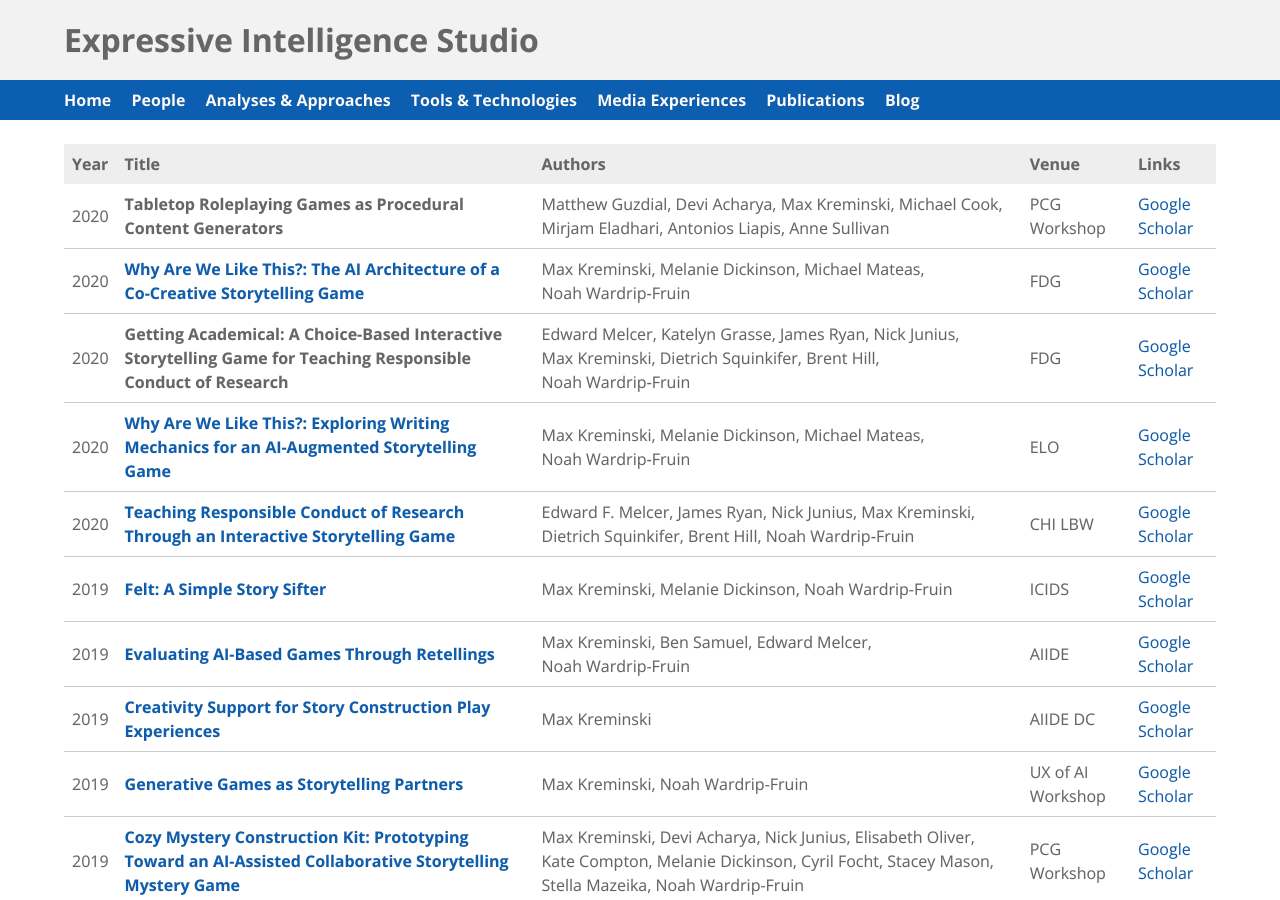
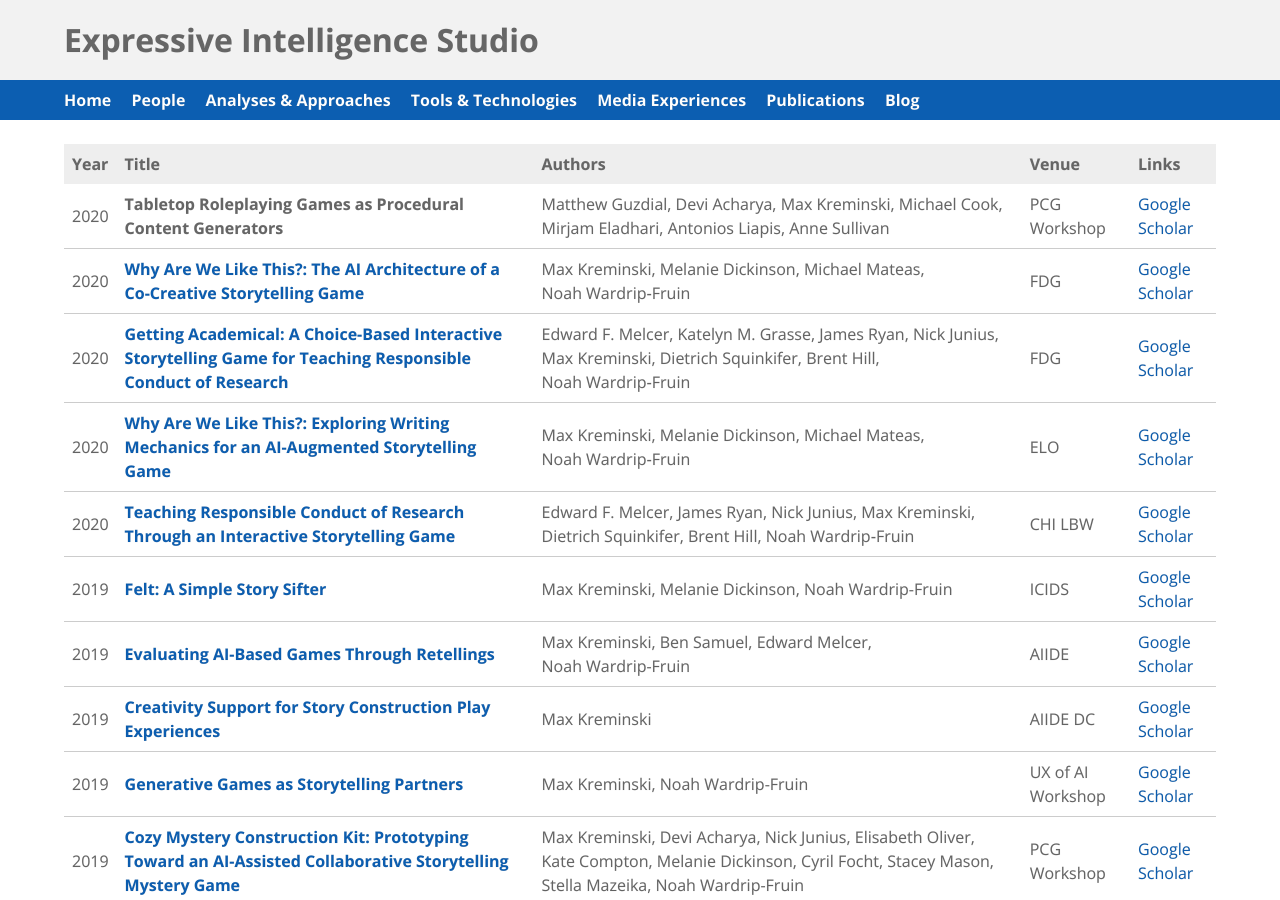
Before and after one commit to ExpressiveIntelligence/expressiveintelligence.github.io, a Jekyll site: the page built from publications/index.html, in a window 1280 px wide and 900 px high. Built offline with Jekyll 4.4.1, drawn with Linux system fonts in a browser that asks for light colours; some of the changed lines change nothing that is shown.

Commit message:
Add PDF link for FDG 2020 RCR paper

```diff
--- a/_data/publications.json
+++ b/_data/publications.json
@@ -19,8 +19,8 @@
 },
 {
   "title": "Getting Academical: A Choice-Based Interactive Storytelling Game for Teaching Responsible Conduct of Research",
-  "url": "",
-  "authors": ["Edward Melcer", "Katelyn Grasse", "James Ryan", "Nick Junius", "Max Kreminski", "Dietrich Squinkifer", "Brent Hill", "Noah&nbsp;Wardrip&#8209;Fruin"],
+  "url": "https://mkremins.github.io/publications/RCR_FDG2020.pdf",
+  "authors": ["Edward F. Melcer", "Katelyn M. Grasse", "James Ryan", "Nick Junius", "Max Kreminski", "Dietrich Squinkifer", "Brent Hill", "Noah&nbsp;Wardrip&#8209;Fruin"],
   "year": "2020",
   "venue": "FDG",
   "venue_long": "Foundations of Digital Games",
```
Also changed, not shown: 1 other file.
